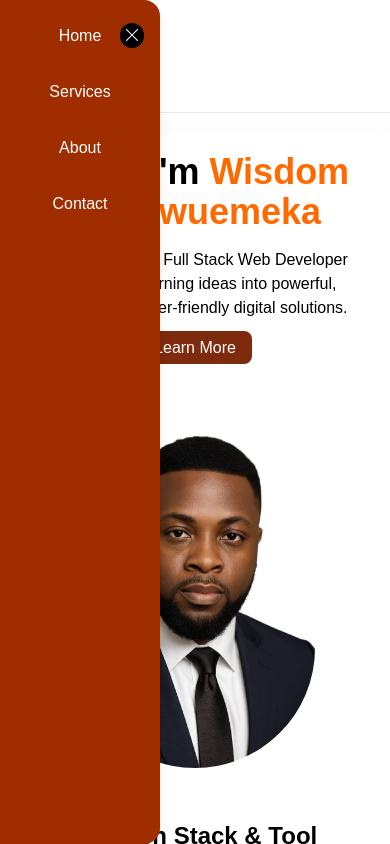
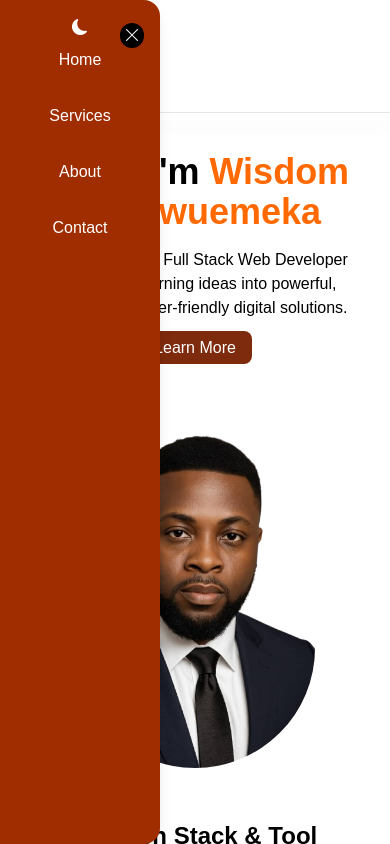
Before and after one commit to WisdomChukwuemeka/wecare, a Next.js app: page / in a window 390 px wide. Both pictures are taken after a click on the element 366 px from the left and 56 px from the top of the page. Shown: the top 844 px of the page. Built offline with nearby package versions, Linux system fonts and the light colour scheme.

Commit message:
color update

```diff
--- a/app/components/header.jsx
+++ b/app/components/header.jsx
@@ -102,6 +102,9 @@ export const Header = () => {
                         },
                       }}
                     >
+                      <button onClick={themeButton} className="text-base sm:text-2xl md:text-[1.2rem] xl:text-2xl">
+              {theme === 'light' ? <i class="bi bi-moon-fill"></i> : <i class="bi bi-brightness-alt-low-fill"></i>}
+          </button>
                       {["Home", "Services", "About", "Contact"].map(
                         (item, idx) => (
                           <motion.li
```
